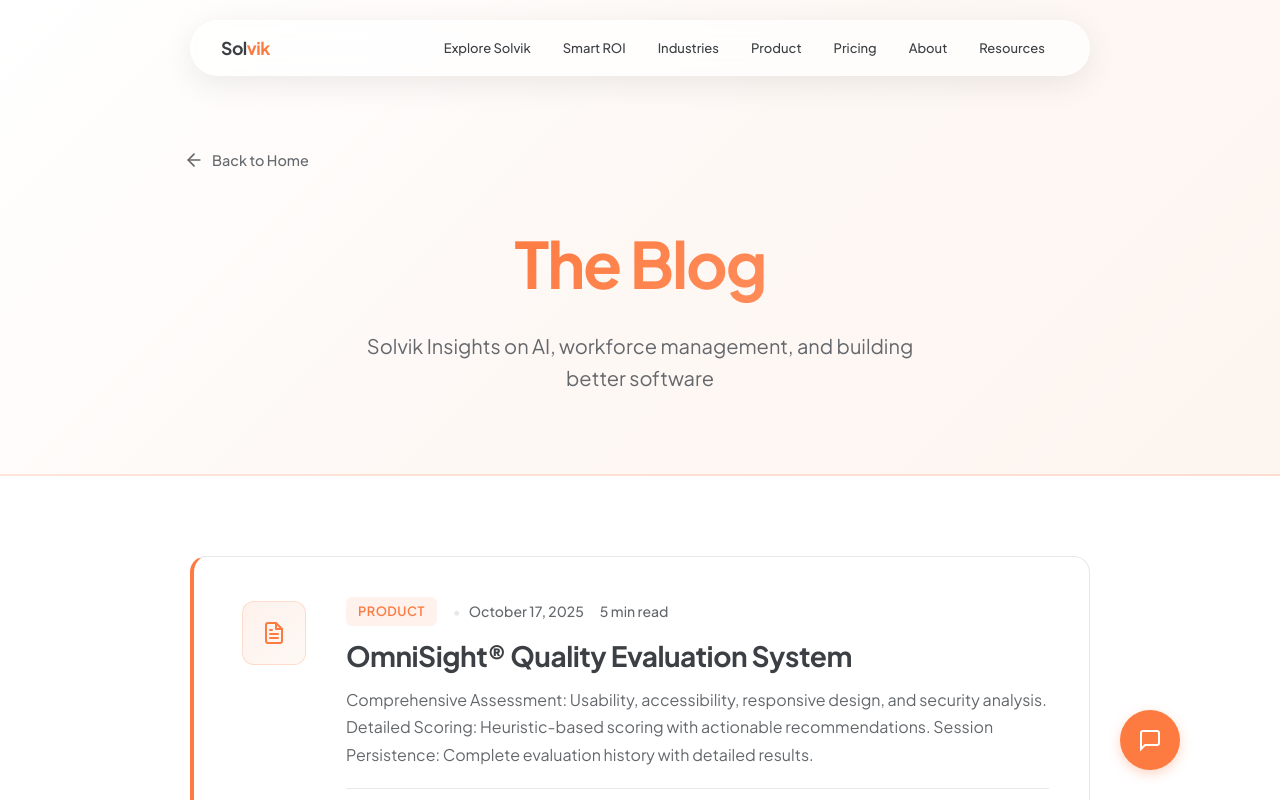
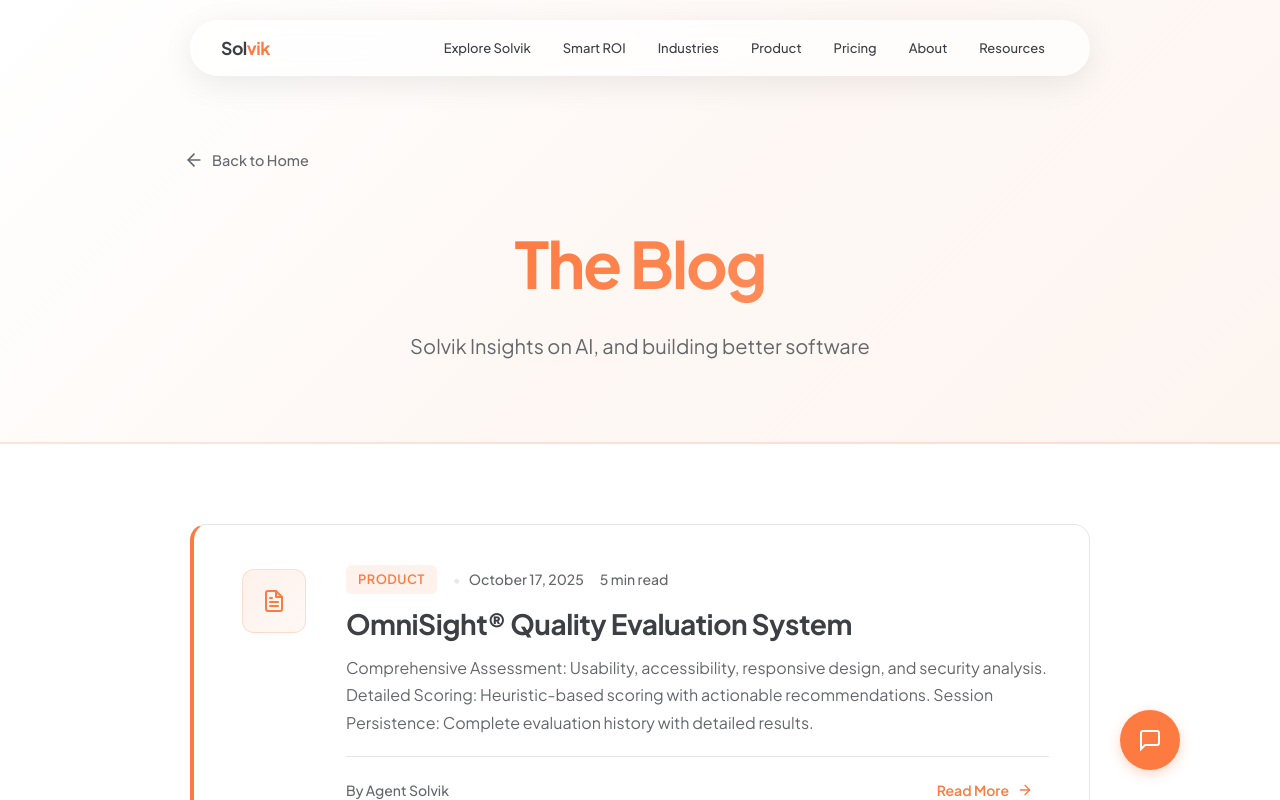
Before and after one commit to AnoopKishanS/agentCertifyWeb, a React (Vite) app: page /blog in a window 1280 px wide. Shown: the top 800 px of the page. Built offline with nearby package versions, Linux system fonts and the light colour scheme.

Commit message:
Removed Workforce

```diff
--- a/src/components/HeroAnimation.jsx
+++ b/src/components/HeroAnimation.jsx
@@ -27,7 +27,7 @@
                 {/* Step 0: Connect */}
                 <div className={`ha-stage stage-connect ${step === 0 ? 'active' : ''}`}>
                     <div className="ha-app-icon">
-                        <span className="ha-icon-label">Your App</span>
+                        <span className="ha-icon-label">www.YourApp.com</span>
                     </div>
                     <div className="ha-connection-stream">
                         {/* Downward stream */}
--- a/src/pages/BlogPage.jsx
+++ b/src/pages/BlogPage.jsx
@@ -53,7 +53,7 @@
                     </button>
                     <h1 className="blog-hero-title">The Blog</h1>
                     <p className="blog-hero-subtitle">
-                        Solvik Insights on AI, workforce management, and building better software
+                        Solvik Insights on AI, and building better software
                     </p>
                 </div>
             </div>
```
